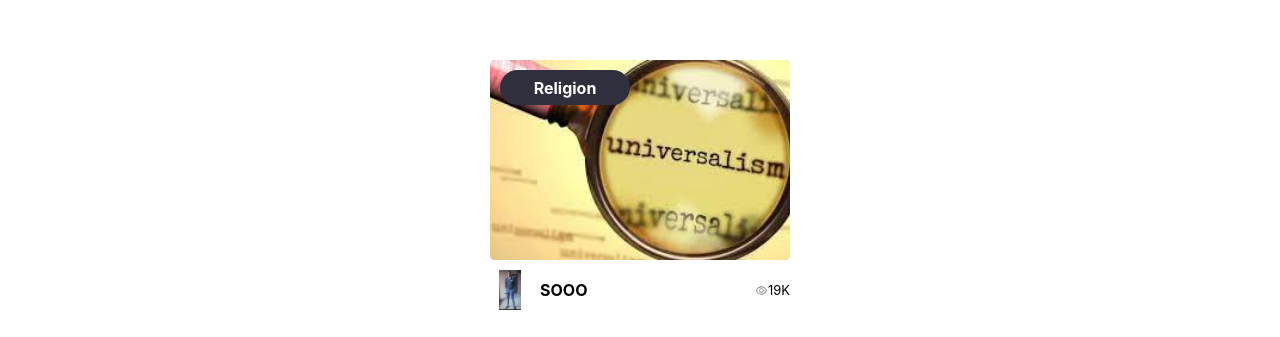
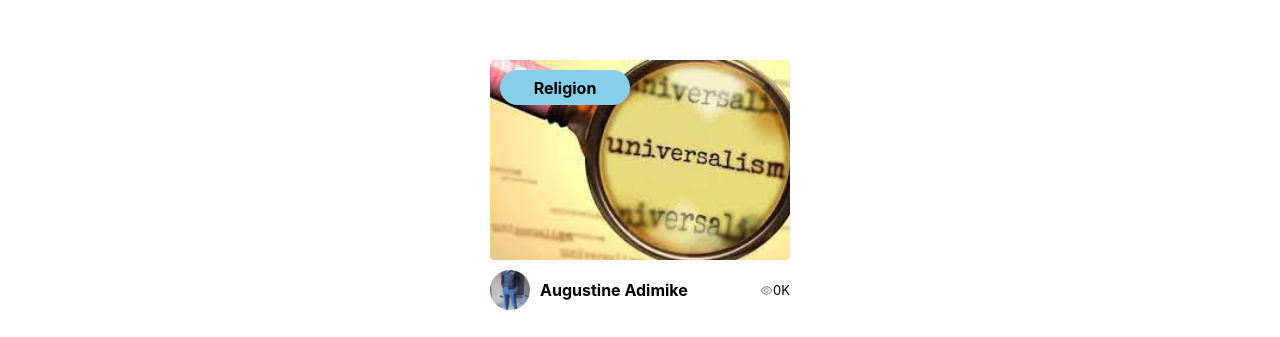
Before and after one commit to nicsylvia/Writing-site-clientside, a React (Create React App) app: page / in a window 1280 px wide. Shown: the part 730-1067 px from the top of the page. Built offline with nearby package versions, Linux system fonts and the light colour scheme.

Commit message:
saved all

```diff
--- a/src/Components/HomeScreen/BlogPost.tsx
+++ b/src/Components/HomeScreen/BlogPost.tsx
@@ -27,19 +27,21 @@ const BlogPost = () => {
 						<AuthorImage>
                             <Img src = {brother} />
                         </AuthorImage>
-						<AuthName>SOOO</AuthName>
+						<AuthName>Augustine Adimike</AuthName>
 					</Hold>
 					<ViewIcon>
 						<AiOutlineEye />
-						<span>19K</span>
+						<span>0K</span>
 					</ViewIcon>
 				</DownPart>
 
                 <HoverCard>
 				<First>
 					<Hold>
-                        <AuthorImage>AO</AuthorImage>
-						<AuthName>SOOO</AuthName>
+                    <AuthorImage>
+                            <Img src = {brother} />
+                    </AuthorImage>
+						<AuthName>Augustine Adimike</AuthName>
 					</Hold>
 					<But>+ View</But>
 				</First>
@@ -140,14 +142,15 @@ const Title = styled.div`
 const TitleHold = styled.div`
 	opacity: 0;
 	height: 150px;
-	color: white;
+	color: black;
+    font-weight: bold;
 	display: flex;
 	transition: all 350ms;
 	border-radius: 5px;
 	/* background-color: red; */
 	background-image: linear-gradient(
 		0deg,
-		rgba(65, 73, 73, 1) 0%,
+		#87CEEB 0%,
 		rgba(253, 187, 45, 0) 100%
 	);
 	position: relative;
@@ -182,26 +185,26 @@ const Cont = styled.div`
 `;
 const Button = styled.div`
 	margin: 10px;
-	background-color: #302f3e;
+	background-color: skyblue;
 	width: 130px;
 	height: 35px;
 	display: flex;
 	justify-content: center;
 	align-items: center;
-	color: white;
+	color: black;
 	font-weight: bold;
 	border-radius: 20px;
 `;
 const Img = styled.img`
     width: 100%;
     height: 100%;
-    object-fit: contain;
+    object-fit: cover;
 `;
 const AuthorImage = styled.div`
 	height: 40px;
 	width: 40px;
 	border-radius: 50%;
-	/* background-color: ; */
+    overflow: hidden;
 	display: flex;
 	justify-content: center;
 	align-items: center;
```
